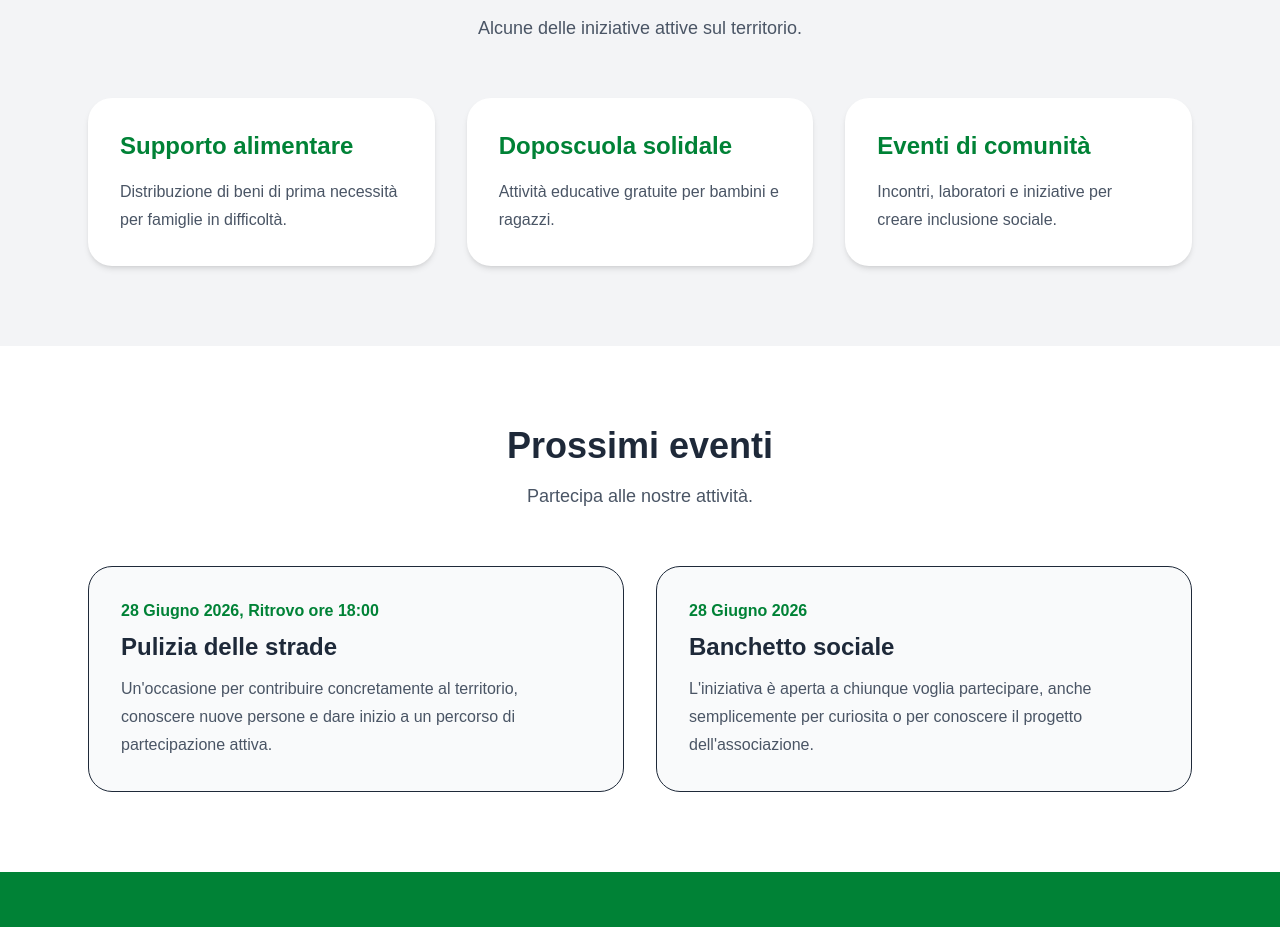
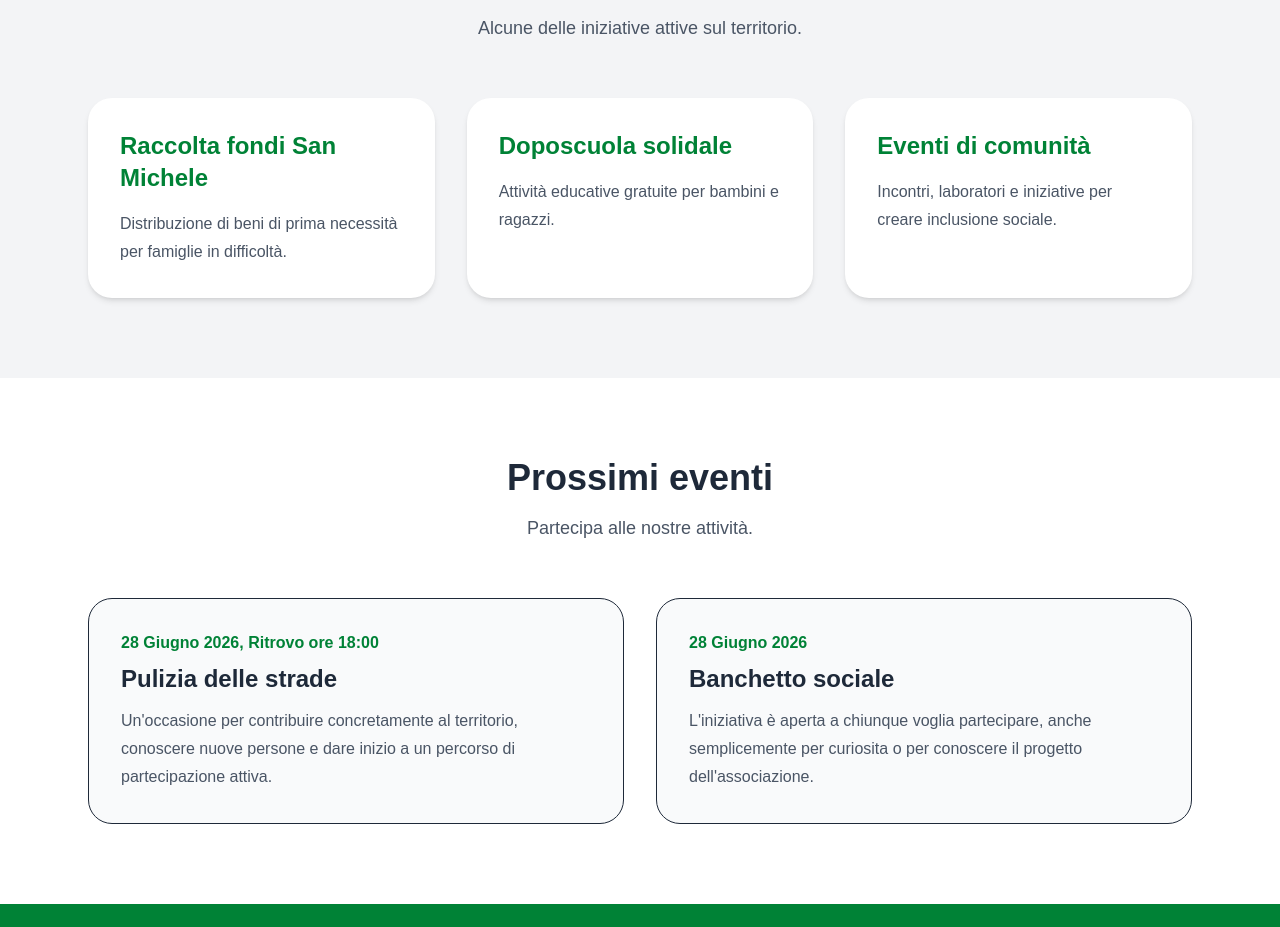
Before and after one commit to isabella05072006/sito-vivere-carmignano, a Next.js app: page / in a window 1280 px wide. Shown: the part 1622-2549 px from the top of the page. Built offline with nearby package versions, Linux system fonts and the light colour scheme.

Commit message:
Update page.tsx

```diff
--- a/app/page.tsx
+++ b/app/page.tsx
@@ -85,7 +85,7 @@ export default function AssociazioneWebsite() {
           <div className="grid md:grid-cols-3 gap-8">
             {[
               {
-                title: 'Supporto alimentare',
+                title: 'Raccolta fondi San Michele',
                 text: 'Distribuzione di beni di prima necessità per famiglie in difficoltà.',
               },
               {
```
